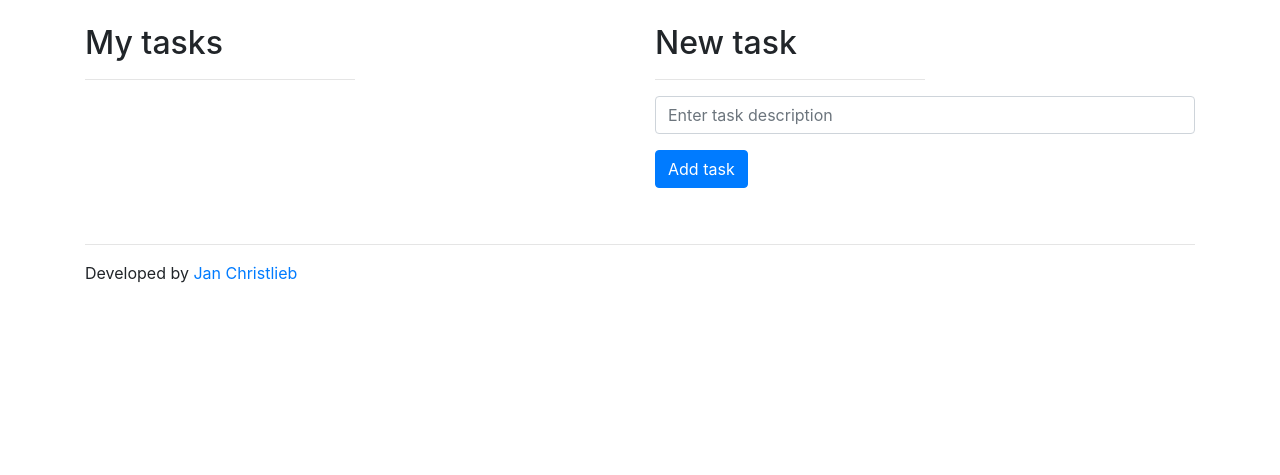
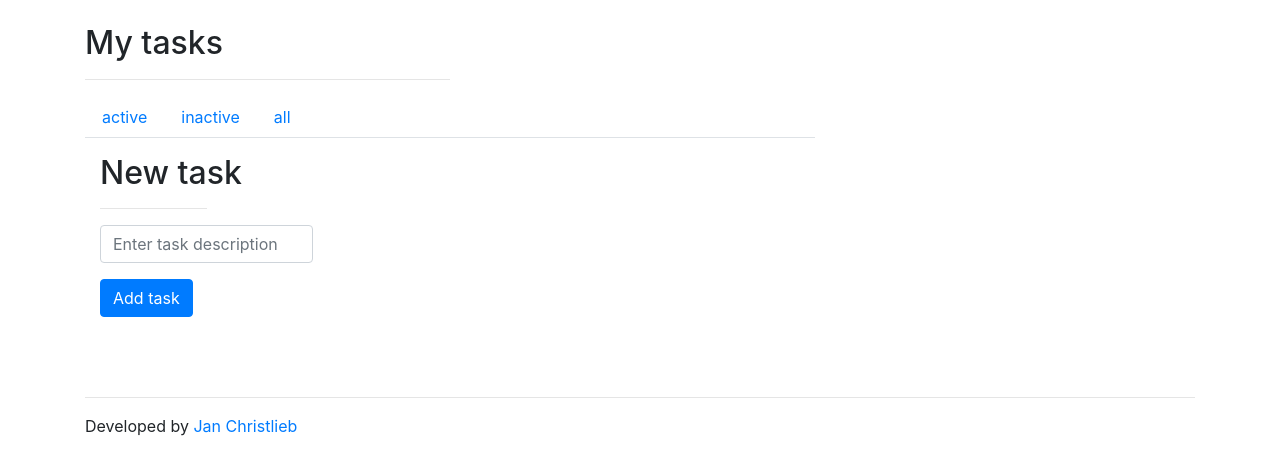
Before and after one commit to jchristlieb/todoapp, a PHP site: page / in a window 1280 px wide. Shown: the part 211-686 px from the top of the page. Run offline with PHP 8.4, Linux system fonts and the light colour scheme; data that the repository does not hold is empty; some libraries are stand-ins or nearby versions.

Commit message:
add tab view for tasks

```diff
--- a/views/index.view.php
+++ b/views/index.view.php
@@ -15,16 +15,28 @@ require 'snippets/head.php'
 
 <main class="container">
     <div class="row">
-        <div class="col-12 col-md-6 pb-4">
+        <div class="col-12 col-md-8 pb-4">
             <h2>My tasks</h2>
             <hr width="50%" align="left">
+            <ul class="nav nav-tabs" id="taskTabs" role="tablist">
+                <li class="nav-item"><a class="nav-link" id="active-tab" data-toggle="tab" role="tab" href="#active">active</a></li>
+                <li class="nav-item"><a class="nav-link" id="inactive-tab" data-toggle="tab" role="tab" href="#inactive">inactive</a></li>
+                <li class="nav-item"><a class="nav-link" id="all-tab" data-toggle="tab" role="tab" href="#all">all</a></li>
+            </ul>
+
+            <div class="tab-content" id="taskTabsContent">
+                <div class="" id="" role=""
+            </div>
+
+
+
             <ul>
                 <?php foreach ($tasks as $task) {
                     echo '<li>' . $task['title'] . '</li>';
                 } ?>
             </ul>
         </div>
-        <div class="col-12 col-md-6 pb-4">
+        <div class="col-12 col-md-4 pb-4">
             <h2>New task</h2>
             <hr width="50%" align="left">
             <form>
```
